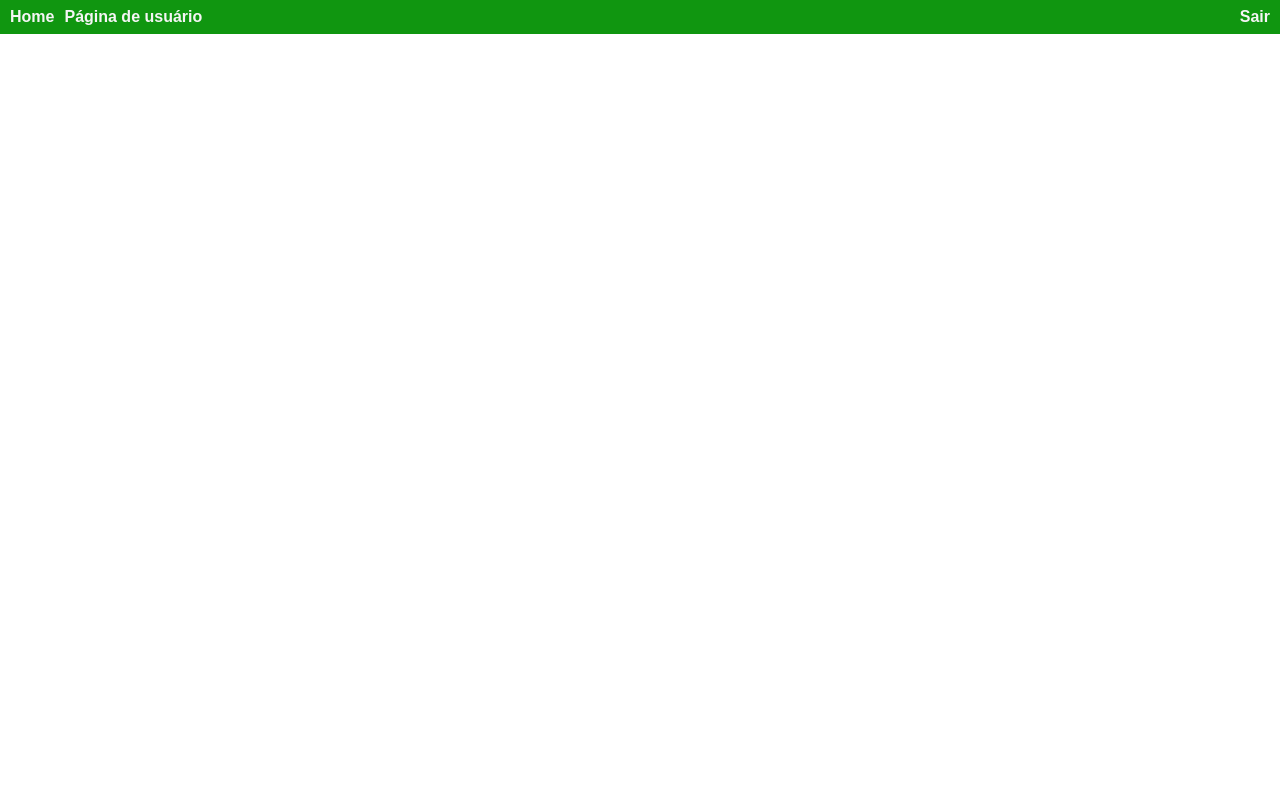
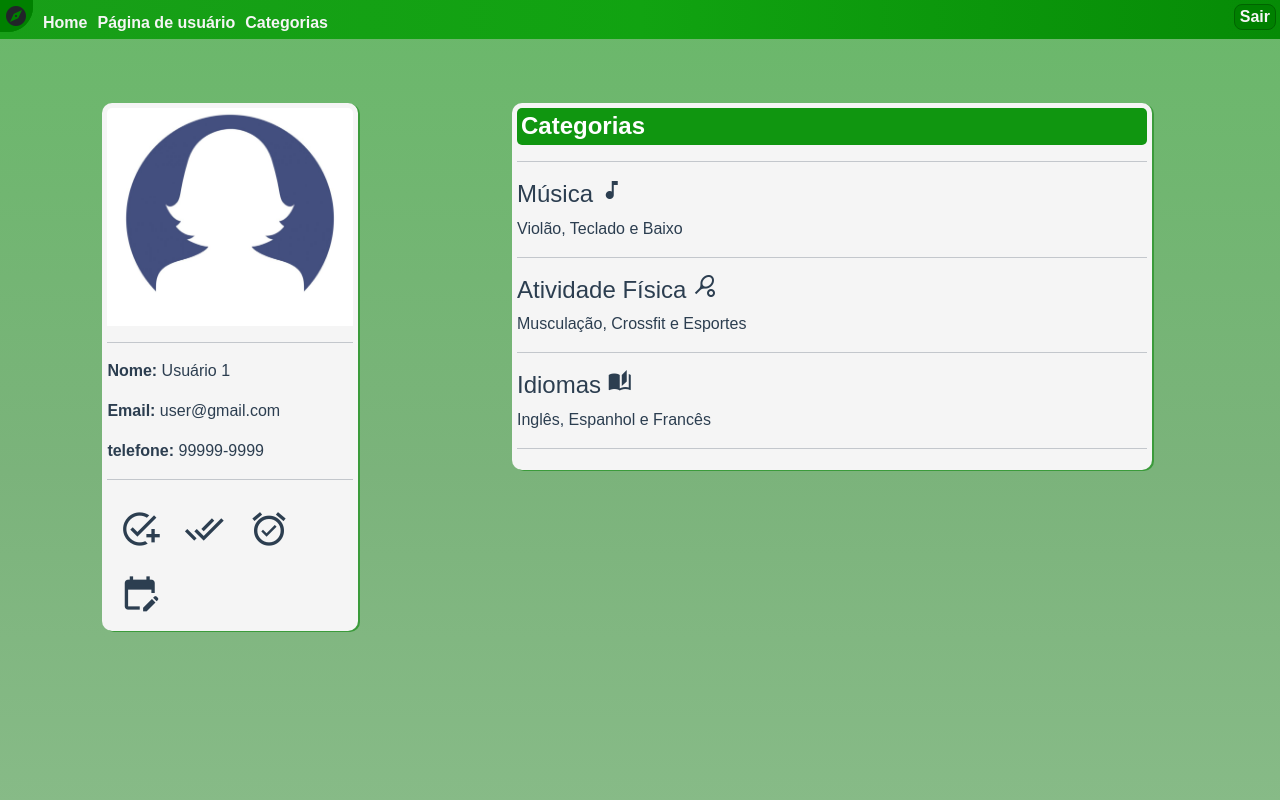
Before and after one commit to 21E321E4-DFE-GRP-EDC-01C1-T1-P1/Projeto-GN, a Vue app: page /categorias in a window 1280 px wide. Shown: the top 800 px of the page. Built offline with nearby package versions, Linux system fonts and the light colour scheme.

Commit message:
Ajustes na estrutura e página de categorias criada

```diff
--- a/src/App.vue
+++ b/src/App.vue
@@ -2,15 +2,17 @@
   <div id="content">
     <MainMenu />
     <router-view/>
+    <Footer />
   </div>
 </template>
 
 <script>
 import MainMenu from './components/MainMenu.vue'
+import Footer from './components/Footer.vue'
 
 export default {
   components: {
-      MainMenu
+      MainMenu, Footer
   }
 }
 </script>
@@ -22,19 +24,11 @@ export default {
 }
 #content {
     height: 100%;
-    background: rgb(123, 179, 123);
+    background: linear-gradient(rgb(106, 184, 106),rgb(123, 179, 123),rgb(140, 190, 140));
 }
 main {
     color: #2c3e50;
     margin-top: 5%;
     padding-bottom: 472px;
 }
-footer {
-    position: absolute;
-    width: 100%;
-    height: 60px;
-    color: white;
-    padding: 1px;
-    background-color: black;
-}
 </style>
--- /dev/null
+++ b/src/Pages/Categories.vue
@@ -0,0 +1,56 @@
+<template>
+    <div>
+        <main>
+            <UserMenu />
+            <div id="categories_Block">
+                <h3>Categorias</h3>
+                <hr>
+                <div id="music">
+                    <h4>Música  <span class="material-icons">music_note</span></h4>
+                    <p>Violão, Teclado e Baixo</p>
+                </div>
+                <hr>
+                <div id="sports">
+                    <h4>Atividade Física <span class="material-icons">sports_tennis</span></h4>
+                    <p>Musculação, Crossfit e Esportes</p>
+                </div>
+                <hr>
+                <div id="language">
+                    <h4>Idiomas  <span class="material-icons">auto_stories</span></h4>
+                    <p>Inglês, Espanhol e Francês</p>
+                </div>
+                <hr>
+            </div>
+        </main>
+    </div>
+</template>
+
+<script>
+import UserMenu from '../components/UserMenu.vue'
+
+export default {
+    components: {
+        UserMenu
+    }
+}
+</script>
+
+<style>
+/* Css para o Main */
+#categories_Block {
+    background-color: whitesmoke;
+    padding: 5px;
+    border-radius: 10px;
+    width: 50%;
+    margin-left: 40%;
+    box-shadow: 2px 1px rgb(59, 155, 59);
+}
+#categories_Block h3 {
+    font-size: 24px;
+    font-weight: bold;
+    border-radius: 5px;
+    color: white;
+    background-color: rgb(16, 150, 16);
+    padding: 4px;
+}
+</style>
--- a/src/Pages/UserPage.vue
+++ b/src/Pages/UserPage.vue
@@ -13,9 +13,6 @@
                 </div>
             </div>
         </main>
-        <footer>
-            <p>&copy; Copyright</p>
-        </footer>
     </div>
 </template>
 <script>
@@ -40,11 +37,14 @@ export default {
     border-radius: 10px;
     width: 50%;
     margin-left: 40%;
+    box-shadow: 2px 1px rgb(59, 155, 59);
 }
 #activity_Block h3 {
+    font-size: 24px;
+    font-weight: bold;
+    border-radius: 5px;
+    color: white;
     background-color: rgb(16, 150, 16);
-    font-size: larger;
-    color: white;
     padding: 4px;
 }
 .activity_card {
--- /dev/null
+++ b/src/components/Footer.vue
@@ -0,0 +1,22 @@
+<template>
+    <footer>
+        <p>&copy; Copyright</p>
+    </footer>
+</template>
+
+<script>
+export default {
+    name: "Footer"
+}
+</script>
+
+<style>
+footer {
+    position: absolute;
+    width: 100%;
+    height: 60px;
+    color: white;
+    padding: 1px;
+    background-color: black;
+}
+</style>
--- a/src/components/MainMenu.vue
+++ b/src/components/MainMenu.vue
@@ -1,8 +1,10 @@
 <template>
   <header>
         <ul id="mainMenu">
+            <li class="material-icons menu_icon">explore</li>
             <router-link to="/">Home</router-link>
             <router-link to="/usuario">Página de usuário</router-link>
+            <router-link to="/categorias">Categorias</router-link>
             <li class="itemR"><a href="#">Sair</a></li>
         </ul>
     </header>
@@ -17,14 +19,28 @@ export default {
 <style>
 /* Css para o Header */
 #mainMenu {
-    background-color: rgb(16, 150, 16);
-    padding: 5px;
+    background: linear-gradient(to right, rgb(24, 158, 24),rgb(17, 163, 17),rgb(6, 139, 6));
+    padding: 4px;
 }
 #mainMenu li {
     display: inline;
 }
+.menu_icon {
+    background-color: green;
+    border: 1px green solid;
+    border-radius: 0px 0px 25px 0px;
+    padding: 3px 4px;
+    margin: -5px 5px -5px -5px;
+}
 .itemR {
     float: right;
+    background-color: green;
+    border: 1px darkgreen solid;
+    border-radius: 8px;
+}
+.itemR a:hover {
+    background-color: darkgreen;
+    border-radius: 8px;
 }
 a:link, a:visited {
     color: whitesmoke !important;
--- a/src/components/UserMenu.vue
+++ b/src/components/UserMenu.vue
@@ -34,6 +34,7 @@ export default {
     border-radius: 10px;
     width: 20%;
     margin-left: 8%;
+    box-shadow: 2px 1px rgb(59, 155, 59);
 }
 #userMenu img {
     width: 100%;
--- a/src/router/index.js
+++ b/src/router/index.js
@@ -11,6 +11,11 @@ const routes = [
     path: '/usuario',
     name: 'userpage',
     component: () => import('../Pages/UserPage.vue')
+  },
+  {
+    path: '/categorias',
+    name: 'categories',
+    component: () => import('../Pages/Categories.vue')
   }
 ]
 
```
